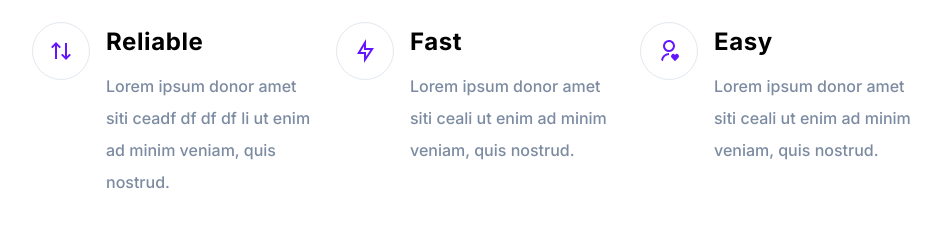
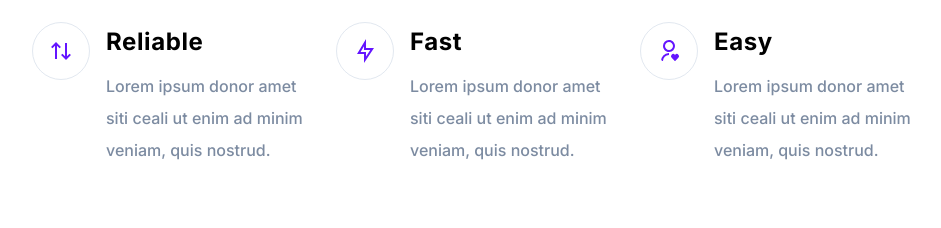
Before and after one commit to devRedwan/mock_React_site-template, a plain HTML site: page src/index.html in a window 1280 px wide. Shown: the part 1310-1538 px from the top of the page, without its empty margins (108-1049 px from the left). Drawn offline with Linux system fonts and the light colour scheme.

Commit message:
re-updated back

```diff
--- a/src/index.html
+++ b/src/index.html
@@ -146,7 +146,7 @@
             /><span class="feature__card--text">
               <span class="feature__card--title">Reliable</span>
               <p class="feature__card--para">
-                Lorem ipsum donor amet siti ceadf df df df li ut enim ad minim veniam, quis
+                Lorem ipsum donor amet siti ceali ut enim ad minim veniam, quis
                 nostrud.
               </p>
             </span>
```
